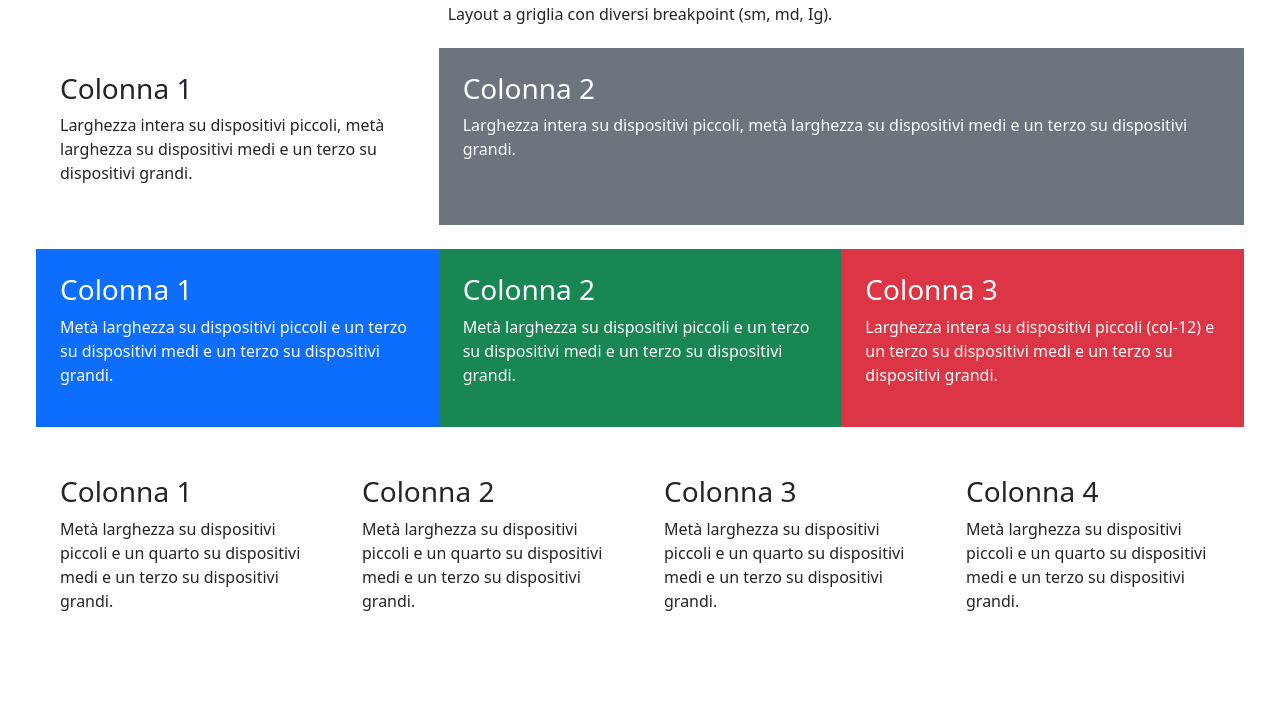
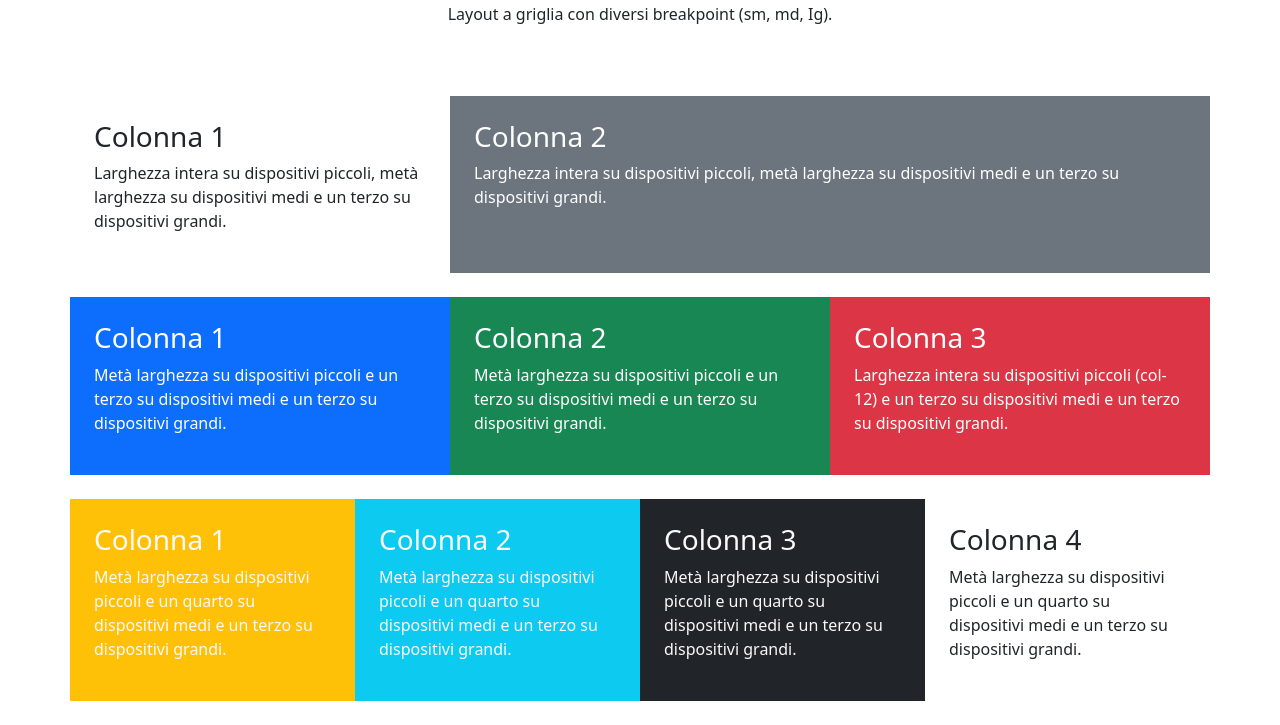
Before and after one commit to BassaniDavid/htmlcss-bootstrap-layout, a plain HTML site: page index.html in a window 1280 px wide. Shown: the part 85-810 px from the top of the page. Drawn offline with nearby package versions, Linux system fonts and the light colour scheme.

Commit message:
feat. complete last grid and margin

```diff
--- a/index.html
+++ b/index.html
@@ -11,9 +11,9 @@
     <title>Bootstrap layout</title>
 </head>
 
-<body class="p-5">
+<body class="container">
     <!-- titoli -->
-    <header class="text-center">
+    <header class="text-center p-5">
         <h1 class="fs-3">Bootstrap 5 Responsive Grid </h1>
         <h2 class="fs-6 fw-light mb-4">Layout a griglia con diversi breakpoint (sm, md, Ig). </h2>
     </header>
@@ -52,18 +52,18 @@
     </div>
 
     <!-- terza griglia -->
-    <div class="row pb-4">
-        <div class="col p-4">
+    <div class="row row-cols-2 row-cols-md-4 pb-4">
+        <div class="col bg-warning text-light p-4">
             <h3 class="fs-3">Colonna 1</h3>
             <p>Metà larghezza su dispositivi piccoli e un quarto su dispositivi medi e un terzo su dispositivi grandi.
             </p>
         </div>
-        <div class="col p-4">
+        <div class="col bg-info text-light p-4">
             <h3 class="fs-3">Colonna 2</h3>
             <p>Metà larghezza su dispositivi piccoli e un quarto su dispositivi medi e un terzo su dispositivi grandi.
             </p>
         </div>
-        <div class="col p-4">
+        <div class="col text-bg-dark text-light p-4">
             <h3 class="fs-3">Colonna 3</h3>
             <p>Metà larghezza su dispositivi piccoli e un quarto su dispositivi medi e un terzo su dispositivi grandi.
             </p>
```
